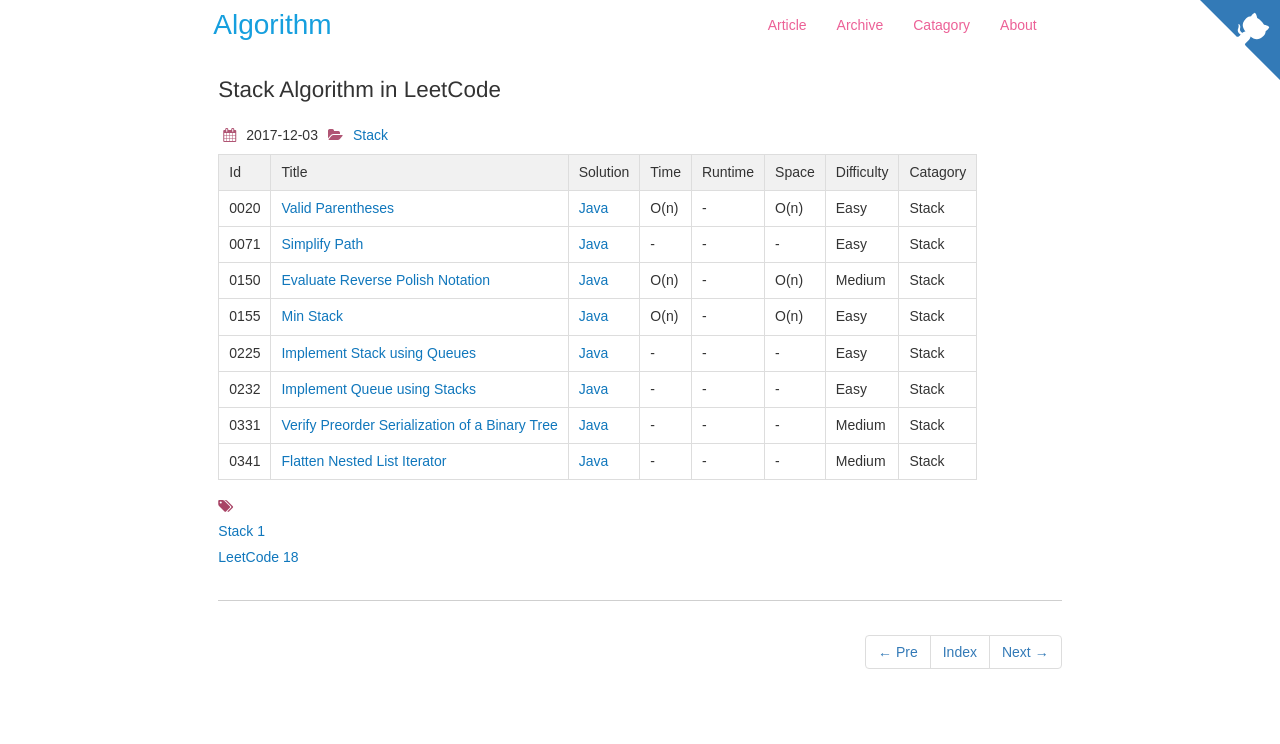
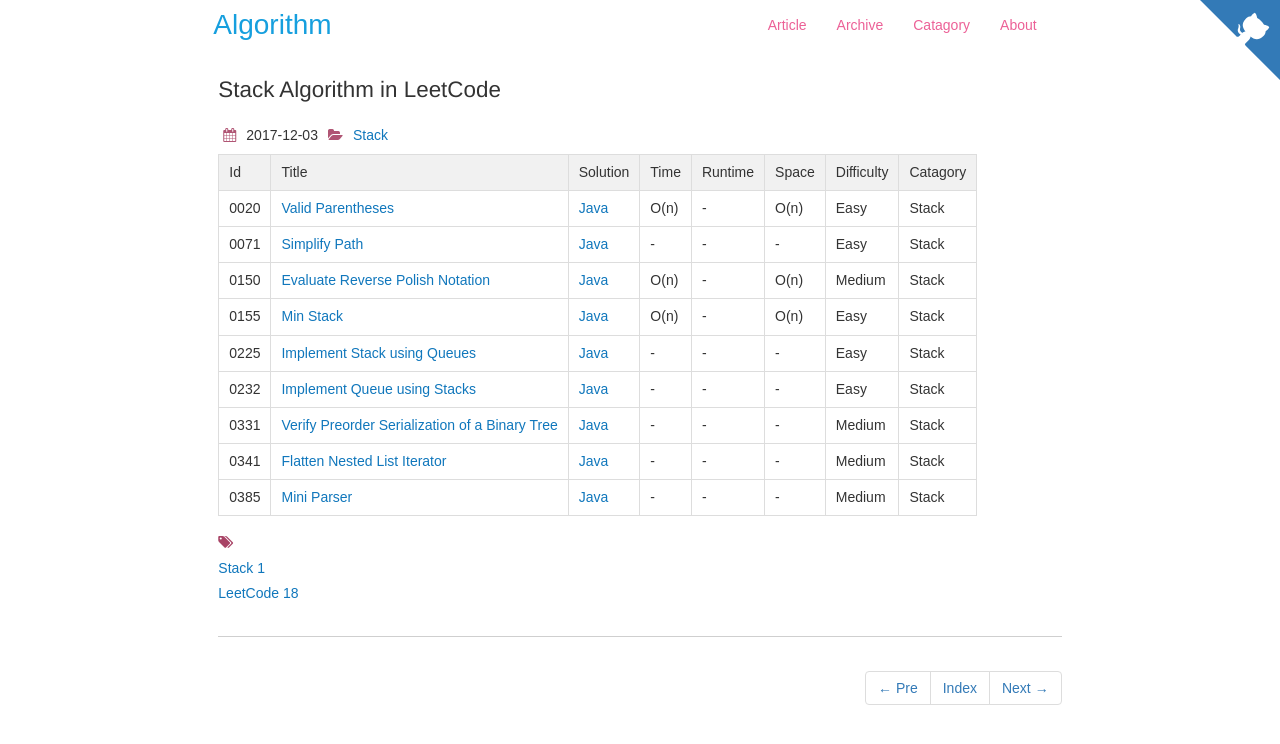
Before and after one commit to dunso/algorithm, a Jekyll site: the page built from docs/_posts/2017-12-03-Stack.md, in a window 1280 px wide. Shown: the top 744 px of the page. Built offline with Jekyll 4.4.1, drawn with Linux system fonts in a browser that asks for light colours; nearby versions of some CDN libraries.

Commit message:
Add index of LeetCode0385.java to docs

```diff
--- a/docs/_posts/2017-12-03-Stack.md
+++ b/docs/_posts/2017-12-03-Stack.md
@@ -20,3 +20,4 @@
 |0232|[Implement Queue using Stacks](https://leetcode.com/problems/implement-queue-using-stacks/) | [Java](https://e.srl/leetcode-232/)  |-|-|-|  Easy |Stack|
 |0331|[Verify Preorder Serialization of a Binary Tree](https://leetcode.com/problems/verify-preorder-serialization-of-a-binary-tree/) | [Java](https://e.srl/leetcode-331/)  |-|-|-|  Medium |Stack|
 |0341|[Flatten Nested List Iterator](https://leetcode.com/problems/flatten-nested-list-iterator) | [Java](https://e.srl/leetcode-341/)  |-|-|-|  Medium |Stack|
+|0385|[Mini Parser](https://leetcode.com/problems/mini-parser) | [Java](https://e.srl/leetcode-385/)  |-|-|-|  Medium |Stack|
```
